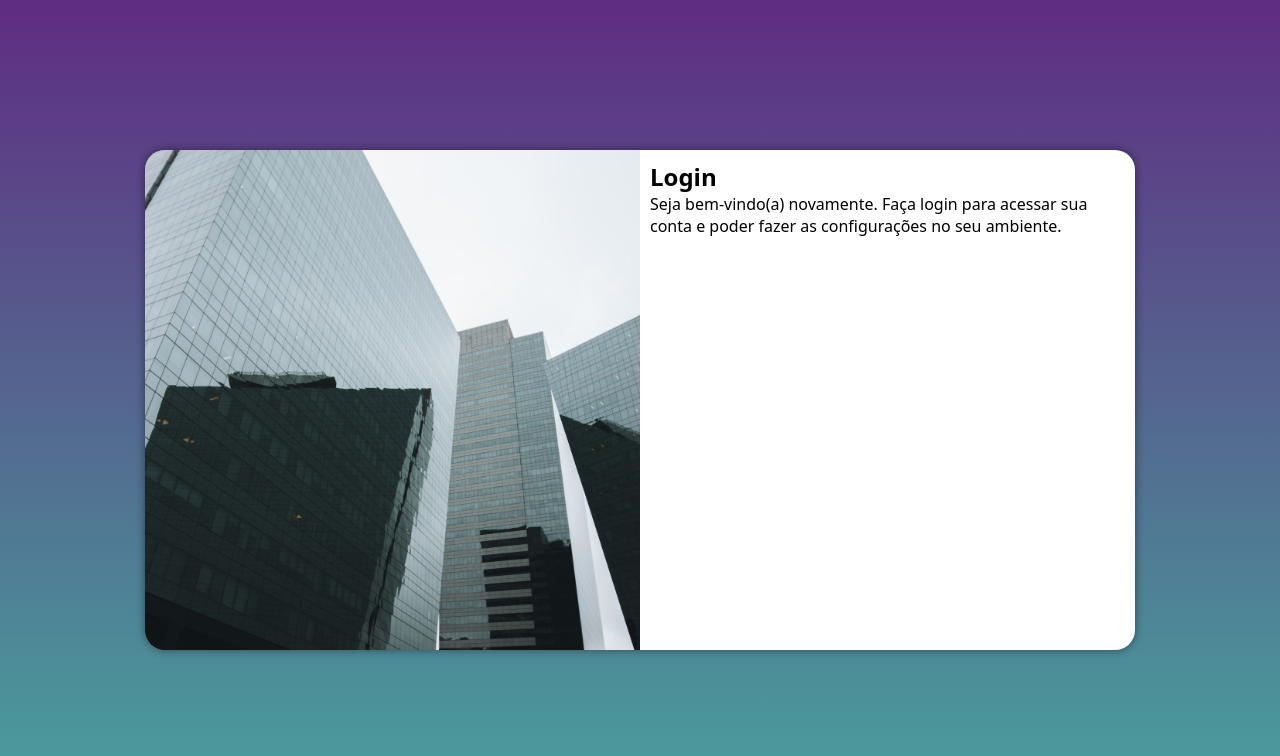
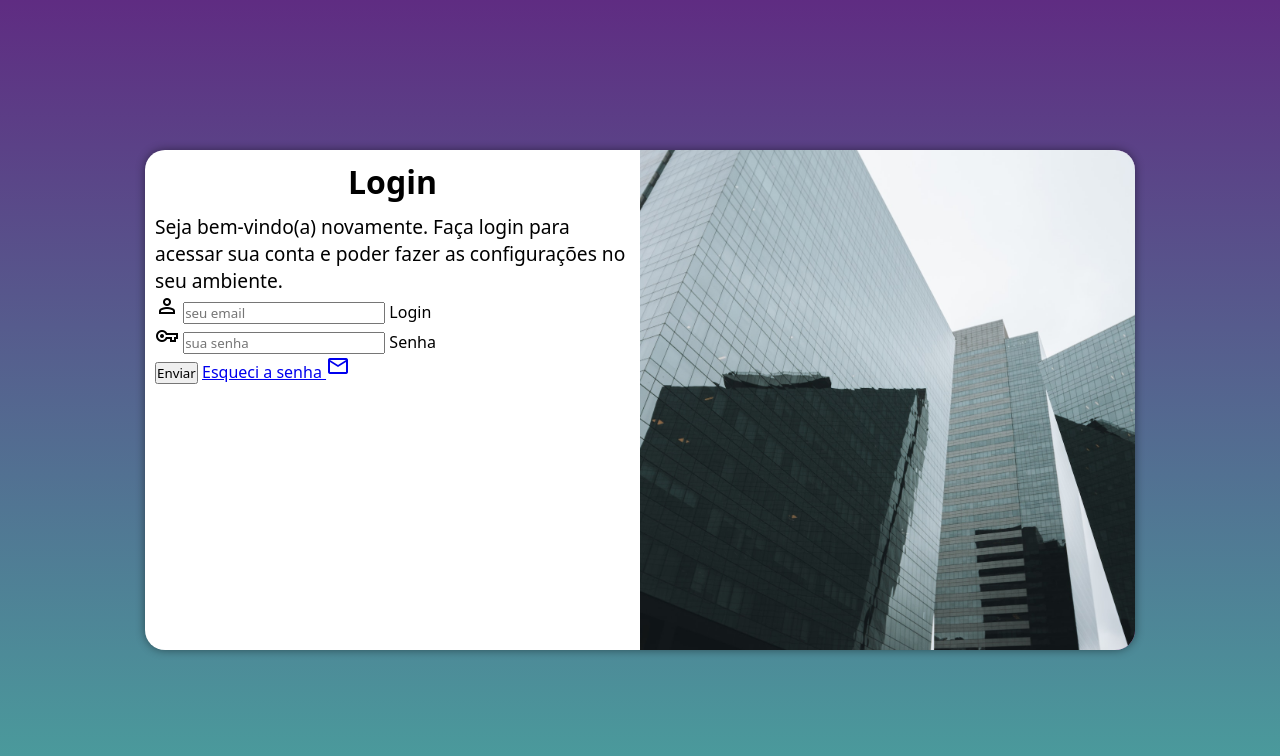
Before and after one commit to pansiniffc/projeto-login, a plain HTML site: page index.html in a window 1280 px wide. Drawn offline with nearby package versions, Linux system fonts and the light colour scheme.

Commit message:
formulario

```diff
--- a/estilos/media-query.css
+++ b/estilos/media-query.css
@@ -35,14 +35,20 @@
     }
 
     section#login > div#imagem{
-        float: left;
+        float: right;
         width: 50%;
         height: 100%;
     }
 
     section#login > div#formulario{
-        float: right;
+        float: left;
         width: 50%;
-        height: 100%;
+
+    }
+    div#formulario > h1 {
+        font-size: 2em;
+    }
+    div#formulario > p {
+        font-size: 1.2em;
     }
 }
--- a/estilos/style.css
+++ b/estilos/style.css
@@ -53,3 +53,12 @@ section#login > div#formulario{
     display: block;
     padding: 10px;
 }
+
+div#formulario > h1{
+    text-align: center;
+    margin-bottom: 10px;
+}
+
+div#formulario > p {
+    font-size: 0.8em;
+}
--- a/index.html
+++ b/index.html
@@ -7,6 +7,8 @@
     <title>Projeto Login</title>
     <link rel="stylesheet" href="estilos/style.css">
     <link rel="stylesheet" href="estilos/media-query.css">
+    <link rel="stylesheet" href="https://fonts.googleapis.com/css2?family=Material+Symbols+Outlined:opsz,wght,FILL,GRAD@20..48,100..700,0..1,-50..200" />
+
 </head>
 <body>
     <main>
@@ -19,8 +21,25 @@
                 <h1>Login</h1>
                 <p>Seja bem-vindo(a) novamente. Faça login para acessar sua conta e poder fazer as configurações no seu ambiente.</p>
 
-                <form action="login.php" method="post">
-
+                <form action="login.php" method="post" autocomplete="on">
+                    <div class="campo">
+                        <span class="material-symbols-outlined">
+                            person
+                            </span>
+                        <input type="email" name="login" id="ilogin" placeholder="seu email" autocomplete="email" required maxlength="30">
+                        <label for="ilogin">Login</label>
+                    </div>
+                    <div class="campo">
+                        <span class="material-symbols-outlined">
+                            vpn_key
+                            </span>
+                        <input type="password" name="senha" id="isenha" placeholder="sua senha" autocomplete="current-password" required minlength="8" maxlength="20">
+                        <label for="isenha">Senha</label>
+                    </div>
+                    <input type="submit" value="Enviar">
+                    <a href="esqueci.html">
+                        Esqueci a senha <span class="material-symbols-outlined">mail</span>
+                    </a>
                 </form>
             </div>
         </section>
```
